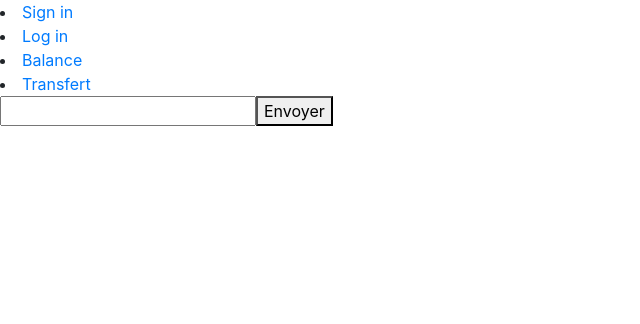
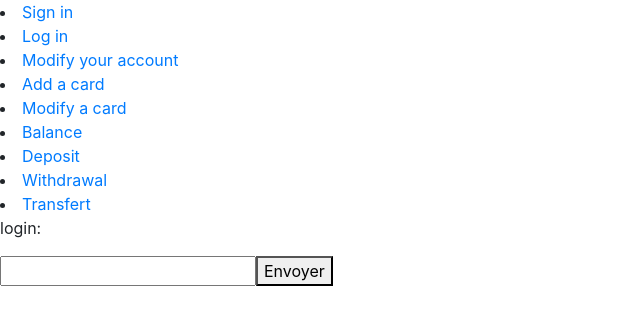
Before and after one commit to ECE-ing3-4/ECE-JSProject, a React (Create React App) app: page /login in a window 1280 px wide. Both pictures are taken after a click on the button "Envoyer". Shown: the top 324 px of the page, without its empty margins (0-640 px from the left). Built offline with nearby package versions, Linux system fonts and the light colour scheme.

Commit message:
Ajout des pages vierges et de leurs hyperliens, correction du bug de saisie dans la page login

```diff
--- a/src/App.js
+++ b/src/App.js
@@ -9,10 +9,8 @@
 class App extends Component {
   constructor(props) {
     super(props);
-    this.state = { display: [], chat: '' };;
+    this.state = { chat: [] };;
     this.handleSend = this.handleSend.bind(this);
-    this.displayChat = this.displayChat.bind(this);
-    this.handleChange = this.handleChange.bind(this);
   }
 
   allowedUser(user) {
@@ -23,20 +21,8 @@
     return found;
   }
 
-  handleSend(event) {
-    console.log(this.allowedUser(this.state.chat));
-    this.setState({ display: this.state.display.concat(this.state.chat), chat: '' });
-  }
-
-  displayChat() {
-    let chat = this.state.display.map((item) => {
-      return (<p>{item}</p>);
-    });
-    return (<div class="display">{chat}</div>);
-  }
-
-  handleChange(event) {
-    this.setState({ [event.target.name]: event.target.value });
+  handleSend(name, text) {
+    this.setState({ chat: this.state.chat.concat(`${name}: ${text}`) });
   }
 
   render() {
@@ -45,8 +31,16 @@
         <div>
           <li><Link to="/signin">Sign in</Link></li>
           <li><Link to="/login">Log in</Link></li>
+
+          <li><Link to="/modifyaccount">Modify your account</Link></li>
+          <li><Link to="/addcard">Add a card</Link></li>
+          <li><Link to="/modifycard">Modify a card</Link></li>
+
           <li><Link to="/balance">Balance</Link></li>
+          <li><Link to="/deposit">Deposit</Link></li>
+          <li><Link to="/withdrawal">Withdrawal</Link></li>
           <li><Link to="/transfert">Transfert</Link></li>
+
 
           <Route exact path="/signin" component={() =>
             <>
@@ -56,14 +50,44 @@
 
           <Route exact path="/login" component={() =>
             <>
-              <Chat change={this.handleChange} send={this.handleSend} chat={this.state.chat} />
+              <Chat onSend={this.handleSend} name="login" display={this.state.chat} />
+            </>
+          } />
+
+          <Route exact path="/modifyaccount" component={() =>
+            <>
+              <p>Modify your account page WIP</p>
+            </>
+          } />
+
+          <Route exact path="/addcard" component={() =>
+            <>
+              <p>Add a card page WIP</p>
+            </>
+          } />
+
+          <Route exact path="/modifycard" component={() =>
+            <>
+              <p>Modify a card page WIP</p>
             </>
           } />
 
           <Route exact path="/balance" component={() =>
             <>
               <p>Balance page WIP</p>
-              <p>Ceci est la balance du compte : 9999999999 euros</p>
+              <p>Your currrent balance is 9999999999 usd</p>
+            </>
+          } />
+
+          <Route exact path="/deposit" component={() =>
+            <>
+              <p>Deposit page WIP</p>
+            </>
+          } />
+
+          <Route exact path="/withdrawal" component={() =>
+            <>
+              <p>Withdrawal in page WIP</p>
             </>
           } />
 
@@ -73,7 +97,6 @@
             </>
           } />
 
-          {this.displayChat()}
         </div>
       </BrowserRouter>
     );
--- a/src/Chat/Chat.js
+++ b/src/Chat/Chat.js
@@ -1,15 +1,42 @@
 import React, { Component } from 'react';
+
 class Chat extends Component {
+    constructor(props) {
+        super(props)
+        this.state = { chat: '' };
+        this.handleSend = this.handleSend.bind(this);
+        this.displayChat = this.displayChat.bind(this);
+        this.handleChange = this.handleChange.bind(this);
+    }
+
+    handleChange(event) {
+        this.setState({ [event.target.name]: event.target.value });
+    }
+
+    handleSend(event) {
+        this.props.onSend(this.props.name, this.state.chat);
+        this.setState({ chat: '' });
+    }
+
+    displayChat() {
+        let chat = this.props.display.map((item) => {
+            return (<p>{item}</p>);
+        });
+        return (<div class="display">{chat}</div>);
+    }
+
+
+
     render() {
         return (
             <div>
-                <div class="display"></div>
+                {this.displayChat()}
                 <div>
-                    <input type="text" name="text" onChange={this.props.change} value={this.props.chat} />
-                    <button onClick={this.props.send}>Envoyer</button>
+                    <input type="text" name="chat" onChange={this.handleChange} value={this.state.chat} />
+                    <button onClick={this.handleSend}>Envoyer</button>
                 </div>
             </div>
         );
     }
 }
-export default Chat;
+export default Chat
```
